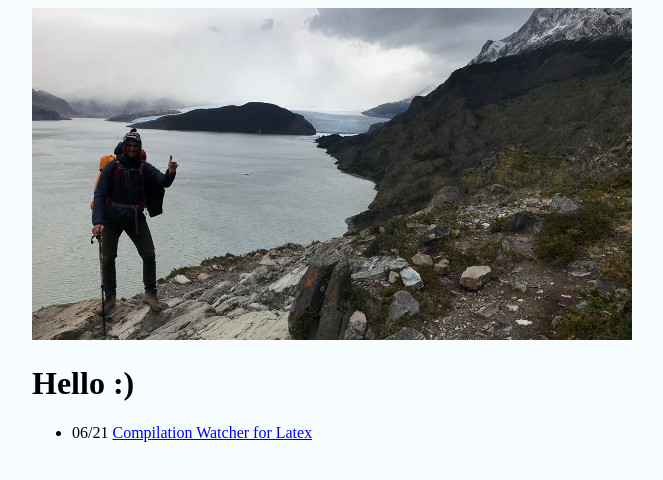
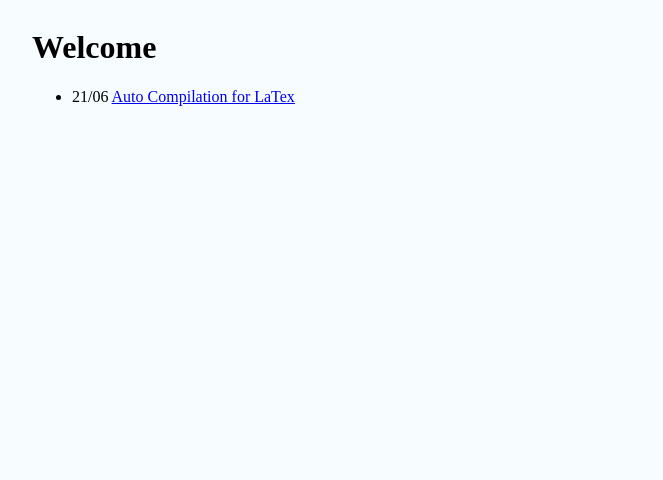
Before and after one commit to mimunzar/mimunzar.github.io, a plain HTML site: page index.html in a window 1280 px wide. Shown: the whole page, without its empty margins (308-971 px from the left). Drawn offline with Linux system fonts and the light colour scheme.

Commit message:
Refactoring

```diff
--- a/index.html
+++ b/index.html
@@ -6,13 +6,9 @@
     <title>Milan Munzar</title>
 </head>
 <body>
-    <img src="./img.jpg" />
-
-    <h1>Hello :)</h1>
-
+    <h1>Welcome</h1>
     <ul>
-        <li>06/21 <a href="./compilationWatcherForLatex.html">Compilation Watcher for Latex</a></li>
+        <li>21/06 <a href="21_06_auto_compilation_latex.html">Auto Compilation for LaTex</a></li>
     </ul>
-
 </body>
 </html>
```
Also changed, not shown: 21_06_auto_compilation_latex.html (renamed from compilationWatcherForLatex.html, +2 -2 lines).
